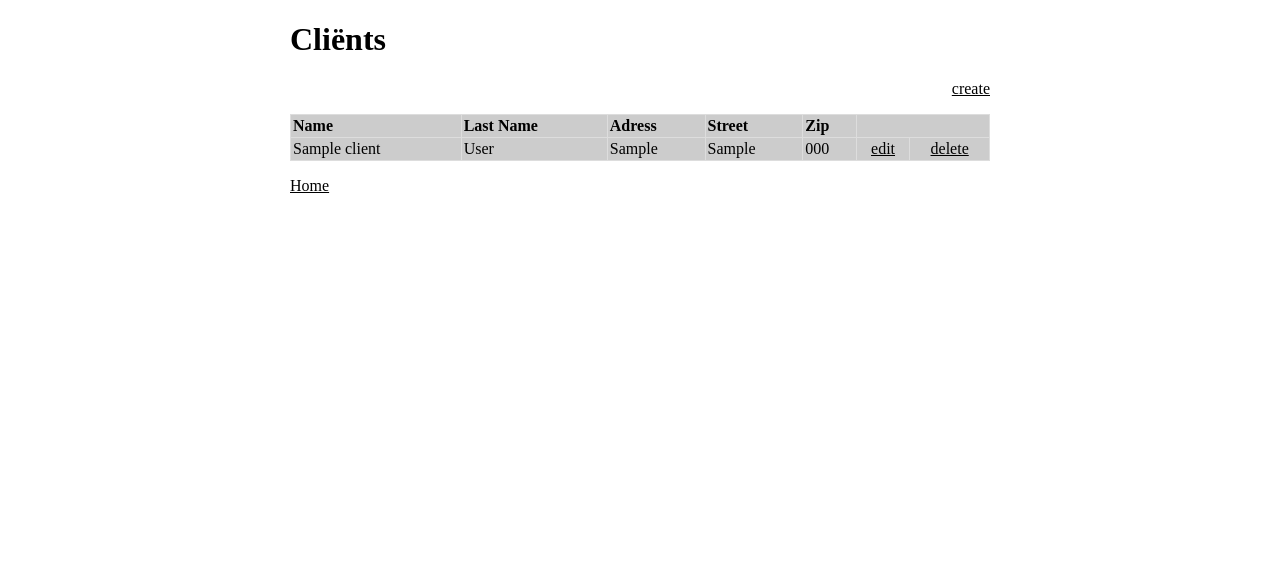
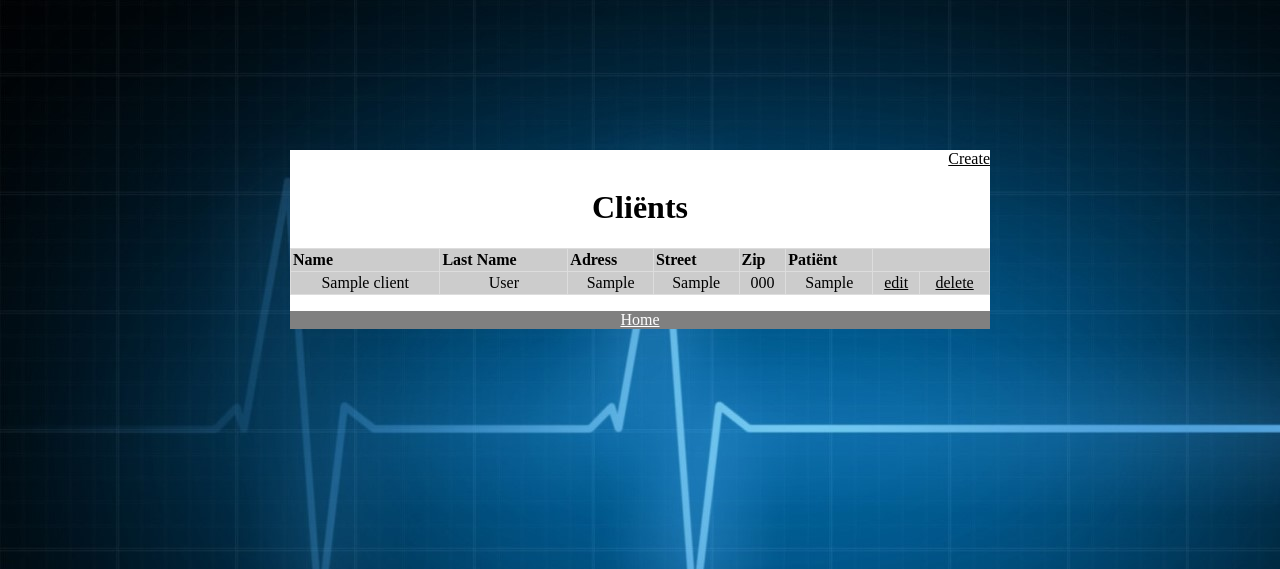
Before and after one commit to StefBakker/Hospital, a PHP site: page /clients/index.php in a window 1280 px wide. Shown: the top 569 px of the page. Run offline with PHP 8.4, Linux system fonts and the light colour scheme; tables that the repository leaves empty or names only in its code hold one stand-in row (values such as "Sample post").

Commit message:
Update 2: You can now add a Patient to a Client.

```diff
--- a/clients/create.logic.php
+++ b/clients/create.logic.php
@@ -8,9 +8,10 @@
 		$adress = $db->escape_string($_POST["adress"]);
 		$street = $db->escape_string($_POST["street"]);
 		$zip = $db->escape_string($_POST["zip"]);
+		$patient = $db->escape_string($_POST["select"]);
 
 		// Prepare query and execute
-		$query = "insert into client (name, last_name, adress, street, zip) values ('$name', '$last_name', '$adress', '$street', '$zip')";
+		$query = "insert into client (name, last_name, adress, street, zip, patient) values ('$name', '$last_name', '$adress', '$street', '$zip', '$patient')";
 		$result = $db->query($query);
 
     // Tell the browser to go back to the index page.
--- a/clients/delete.php
+++ b/clients/delete.php
@@ -2,6 +2,7 @@
 	require_once "delete.logic.php";
 	include "../common/header.php";
 ?>
+<div class="header">
 	<h1>Delete Cliënt</h1>
 	<p>Are you sure you want to delete:</p>
 	<form method="post">
@@ -27,6 +28,10 @@
 			<span><?=$client['zip']?></span>
 		</div>
 		<div>
+			<label for="patient">Patient:</label>
+			<span><?=$client['patient']?></span>
+		</div>
+		<div>
 			<label></label>
 			<input type="submit" name="confirmed" value="Yes">
 			<input type="submit" name="canceled" value="No">
@@ -35,3 +40,4 @@
 <?php
 	include "../common/footer.php";
 ?>
+</div>
--- a/clients/index.php
+++ b/clients/index.php
@@ -1,9 +1,11 @@
 <?php
 	require_once "index.logic.php";
 	include "../common/header.php";
+	include "showpetname.php";
 ?>
+<div class="header">
+<p class="options"><a href="create.php">Create</a></p>
 	<h1>Cliënts</h1>
-	<p class="options"><a href="create.php">create</a></p>
 	<table>
 		<thead>
 			<tr>
@@ -12,6 +14,7 @@
 				<th>Adress</th>
 				<th>Street</th>
 				<th>Zip</th>
+				<th>Patiënt</th>
 			</tr>
 		</thead>
 		</tbody>
@@ -24,6 +27,7 @@
 				<td><?=$client['adress']?></td>
 				<td><?=$client['street']?></td>
 				<td><?=$client['zip']?></td>
+				<td><?=$client['patient']?></td>
 				<td class="center"><a href="edit.php?id=<?=$client['id']?>">edit</a></td>
 				<td class="center"><a href="delete.php?id=<?=$client['id']?>">delete</a></td>
 			</tr>
@@ -37,3 +41,4 @@
 <?php
 	include "../common/footer.php";
 ?>
+</div>
--- /dev/null
+++ b/clients/showpetname.php
@@ -0,0 +1,9 @@
+<?php
+
+		$db1 = new mysqli('localhost', 'root', '', 'hospital');
+
+		$query1 = "select * from patient";
+		$result1 = $db1->query($query1);
+
+		$patients = $result1->fetch_all(MYSQLI_ASSOC);
+?>
--- a/common/footer.php
+++ b/common/footer.php
@@ -1,3 +1,4 @@
-		<p><a href="../">Home</a></p>
+		<div class="footerbar"><p><a class="footerbar" href="../">Home</a></p></div>
+
 	</body>
 </html>
--- a/common/main.css
+++ b/common/main.css
@@ -1,6 +1,12 @@
+*{
+}
+
 body {
 	margin : 0 auto;
 	width : 700px;
+	background-image: url("../img/background.jpg");
+	background-repeat: no-repeat;
+	background-position: 0 auto;
 }
 
 table {
@@ -15,28 +21,39 @@ table, td, th {
 }
 
 td, th {
-	padding : 2px;
+	padding: 2px;
 }
 
 th {
-	text-align : left;
+	text-align: left;
 }
 
 td.center{
-	text-align : center;
+	text-align: center;
 }
 
 a {
-	color : black;
+	color: black;
 }
 p.options{
-	text-align : right;
+	text-align: right;
 }
 
 label {
-	display : inline-block;
-	width : 100px;
+	display: inline-block;
+	width: 100px;
 }
 form div {
 	margin: 5px 0;
 }
+
+.header {
+	background-color: white;
+	text-align: center;
+	margin-top: 150px;
+}
+
+.footerbar {
+	background-color: grey;
+	color: white;
+}
--- a/patients/create.php
+++ b/patients/create.php
@@ -2,6 +2,7 @@
 	require_once "create.logic.php";
 	include "../common/header.php";
 ?>
+<div class="header">
 	<h1>New patiënt</h1>
 	<form method="post">
 		<div>
@@ -13,7 +14,7 @@
 			<input type="text" id="species" name="species">
 		</div>
 		<div>
-			<label for="name">Species:</label>
+			<label for="name">Status:</label>
 			<textarea id="status" name="status"></textarea>
 		</div>
 		<div>
@@ -24,3 +25,4 @@
 <?php
 	include "../common/footer.php";
 ?>
+</div>
--- a/patients/index.php
+++ b/patients/index.php
@@ -2,6 +2,7 @@
 	require_once "index.logic.php";
 	include "../common/header.php";
 ?>
+<div class="header">
 	<h1>Patiënts</h1>
 	<p class="options"><a href="create.php">create</a></p>
 	<table>
@@ -35,3 +36,5 @@
 <?php
 	include "../common/footer.php";
 ?>
+
+</div>
```
Also changed, not shown: clients/create.php (+15 -0 lines), home/index.php (+7 -6 lines), common/header.php (line endings or trailing spaces), common/second.css (added), img/background.jpg (added).
